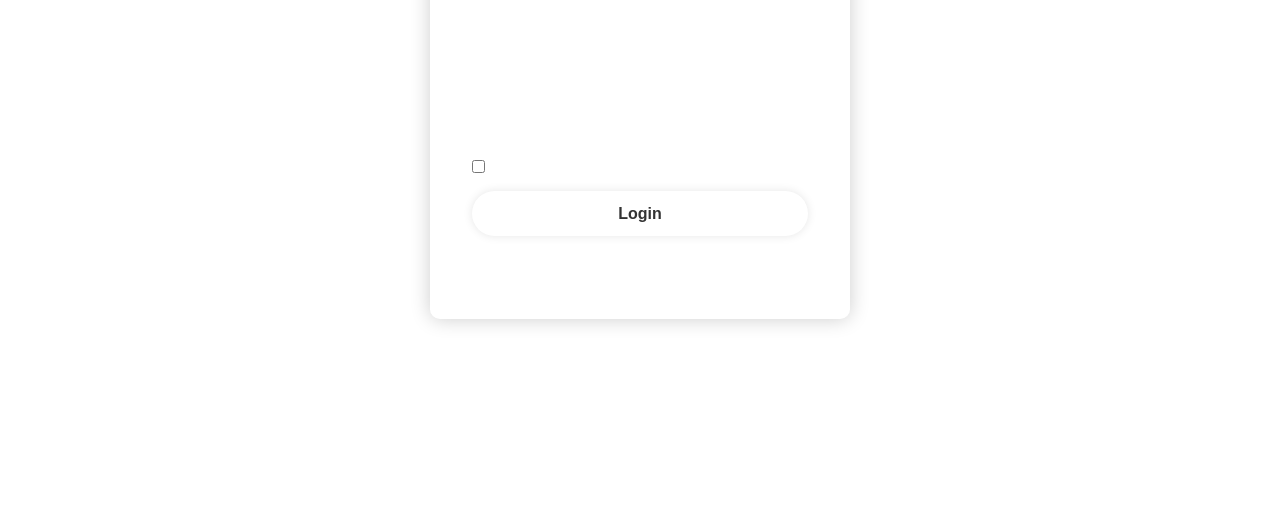
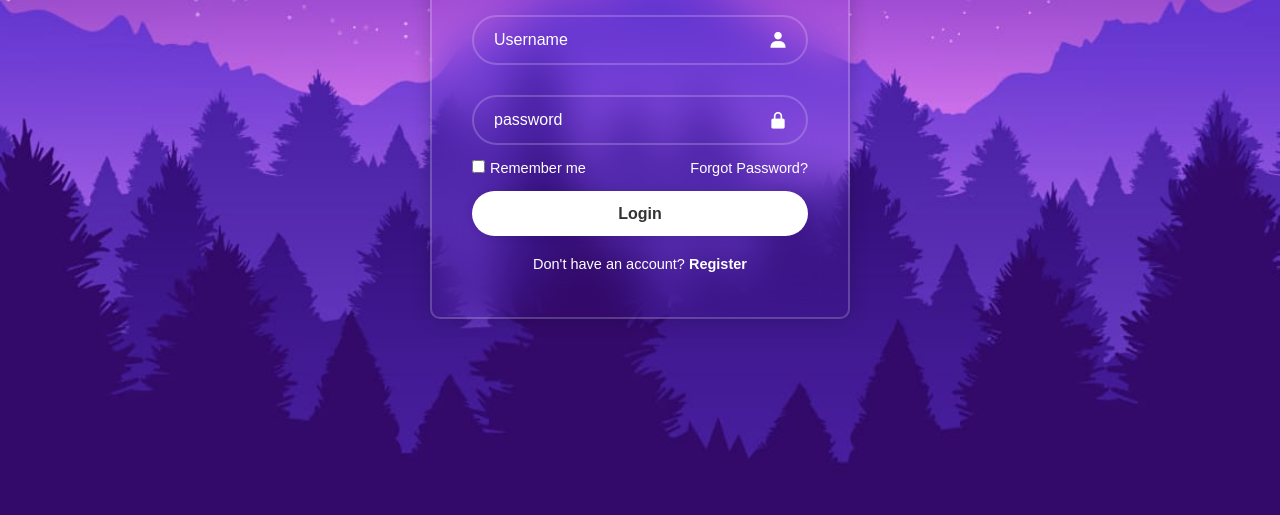
Before and after one commit to Dev-m0hamed/login_page, a plain HTML site: page index.html in a window 1280 px wide. Shown: the part 285-800 px from the top of the page. Drawn offline with nearby package versions, Linux system fonts and the light colour scheme.

Commit message:
Update style.css

```diff
--- a/css/style.css
+++ b/css/style.css
@@ -9,7 +9,7 @@ body {
     justify-content: center;
     align-items: center;
     min-height: 100vh;
-    background: url('img.jpg.jpg') no-repeat;
+    background: url('img.jpg') no-repeat;
     background-size: cover;
     background-position: center;
 }
```
